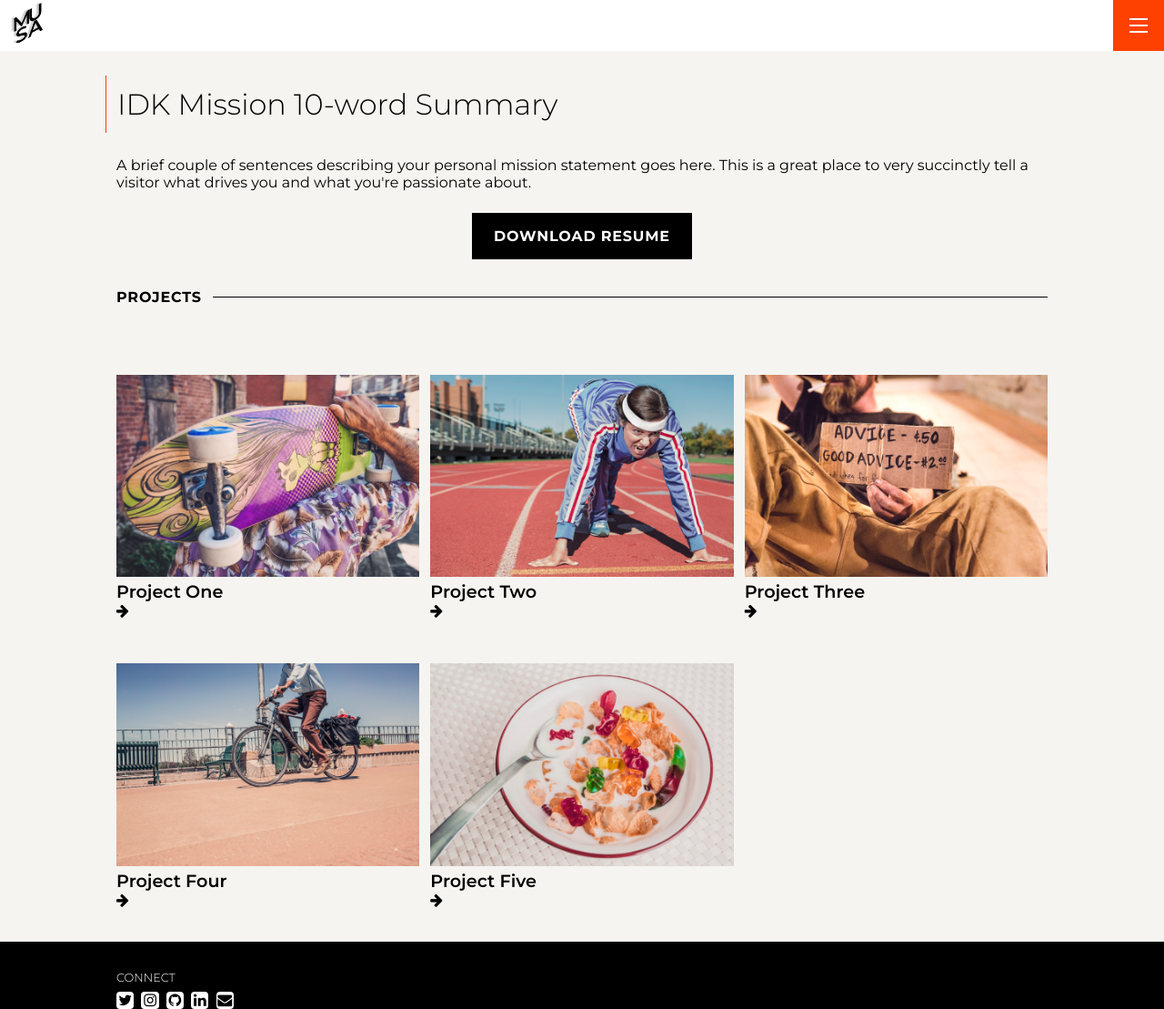
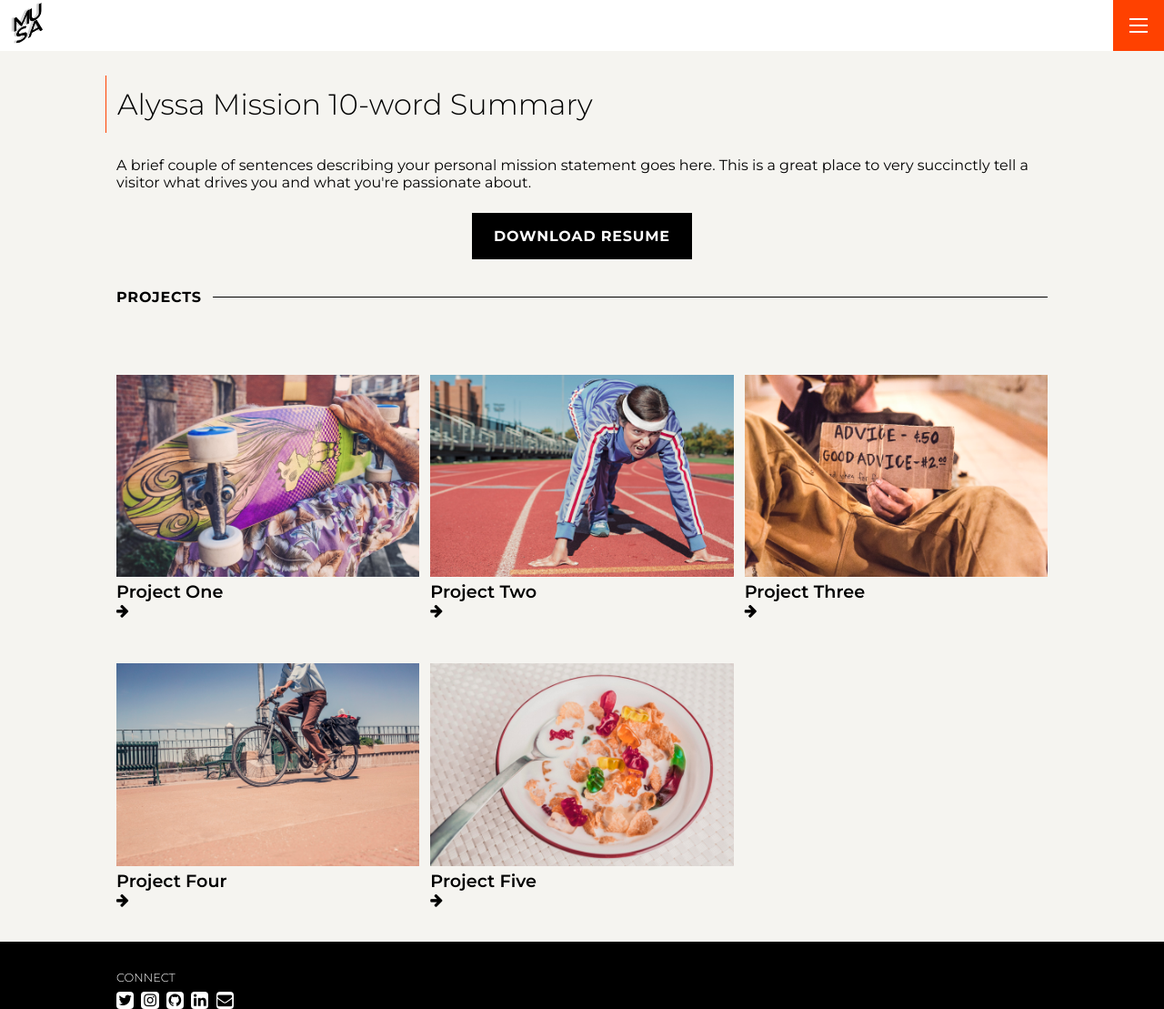
Before and after one commit to alyssafelixa/portfolio, a Jekyll site: the page built from index.md, in a window 1280 px wide and 1109 px high. Shown: the whole window at 91% size. Built offline with Jekyll 4.4.1, drawn with Linux system fonts in a browser that asks for light colours.

Commit message:
Update settings.yml 2

```diff
--- a/_data/settings.yml
+++ b/_data/settings.yml
@@ -3,7 +3,7 @@
 
 logo: '/assets/img/musa-logo.png'
 
-intro_title: IDK Mission 10-word Summary
+intro_title: Alyssa Mission 10-word Summary
 intro_text: |
   A brief couple of sentences describing your personal mission statement goes
   here. This is a great place to very succinctly tell a visitor what drives you
```
